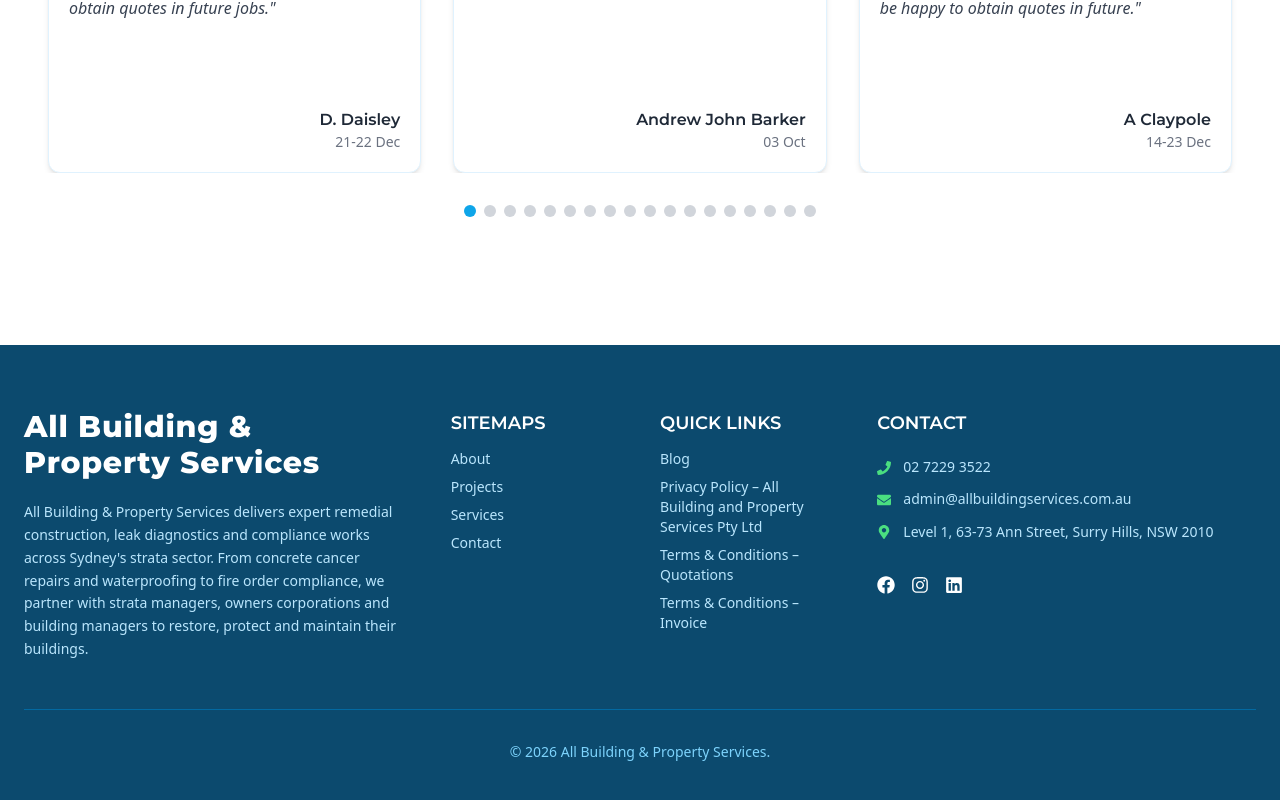
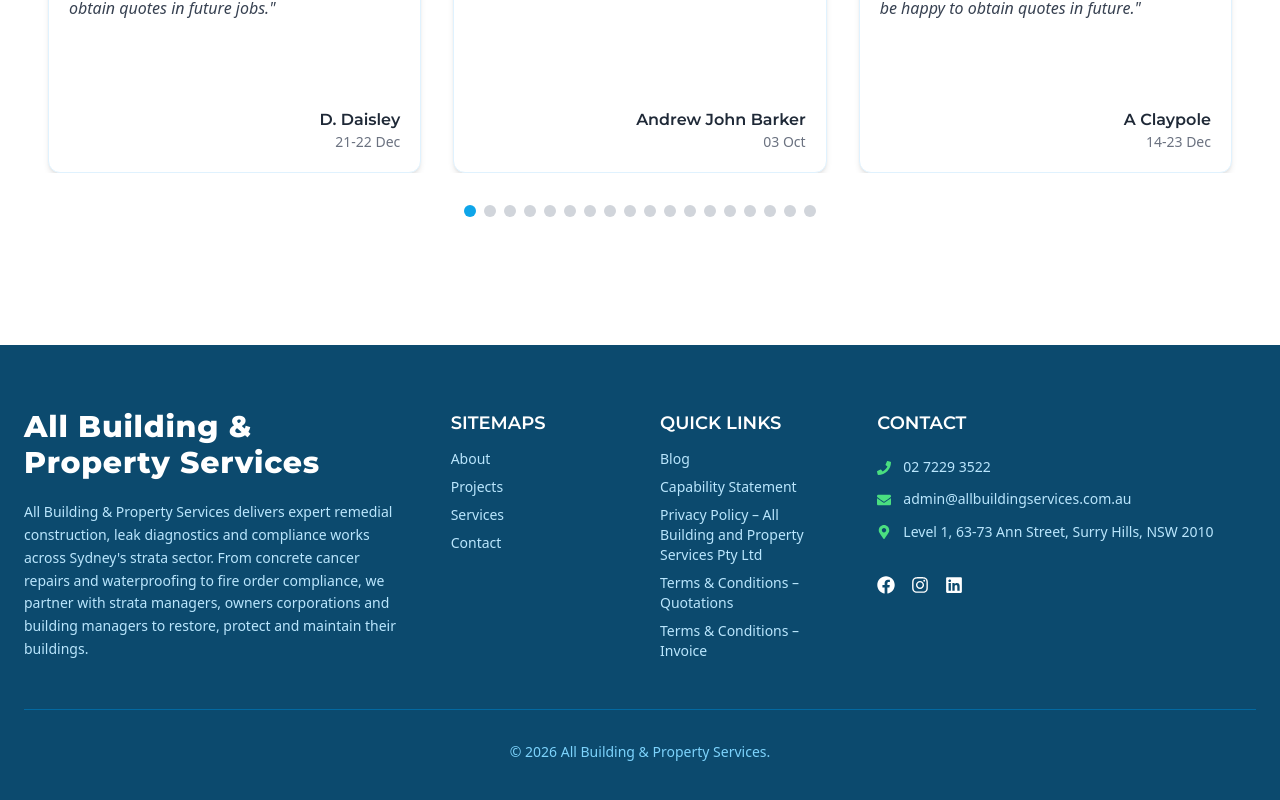
Before and after one commit to ajitsth50/all-builiding-services, a Next.js app: page / in a window 1280 px wide. Shown: the part 3663-4463 px from the top of the page. Built offline with nearby package versions, Linux system fonts and the light colour scheme.

Commit message:
Add capability statement quick link

```diff
--- a/src/components/Footer/Footer.jsx
+++ b/src/components/Footer/Footer.jsx
@@ -65,6 +65,15 @@ const Footer = () => {
               <ul className="space-y-2 text-sky-200 text-sm font-source-sans">
                 <li className="hover:text-green-300 transition-colors break-words">
                   <Link href="/blog">Blog</Link>
+                </li>
+                <li className="hover:text-green-300 transition-colors break-words">
+                  <a
+                    href="/documents/ABPS-Capability-Statement-2026.pdf"
+                    target="_blank"
+                    rel="noreferrer"
+                  >
+                    Capability Statement
+                  </a>
                 </li>
                 <li className="hover:text-green-300 transition-colors break-words">
                   <Link href="/privacy">
```
Also changed, not shown: 1 other file (tests, documents, lock files or other folders).
